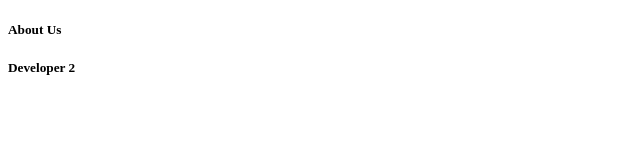
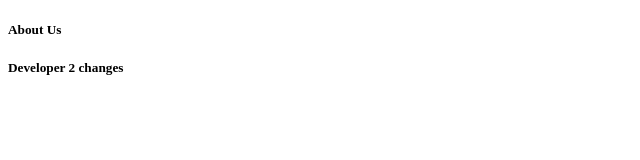
Before and after one commit to karishmadeshmukh/devops_sunbeam_website, a plain HTML site: page Website/aboutUs.html in a window 1280 px wide. Shown: the full height of the page, 0-640 px from the left. Drawn offline with Linux system fonts and the light colour scheme.

Commit message:
aboutUs.html changes done by devloper2

```diff
--- a/Website/aboutUs.html
+++ b/Website/aboutUs.html
@@ -7,6 +7,6 @@
 </head>
 <body>
     <h5>About Us</h5>
-    <h5>Developer 2</h5>
+    <h5>Developer 2 changes</h5>
 </body>
 </html>
```
